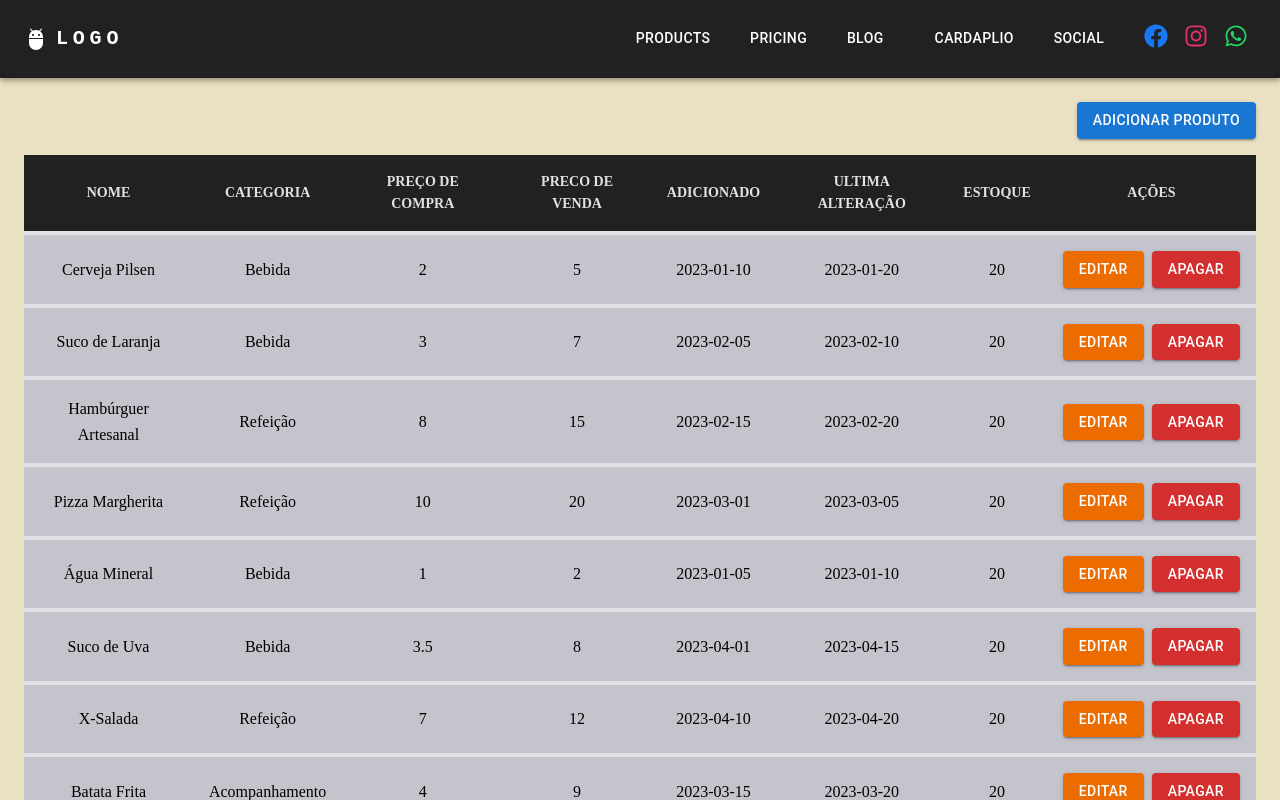
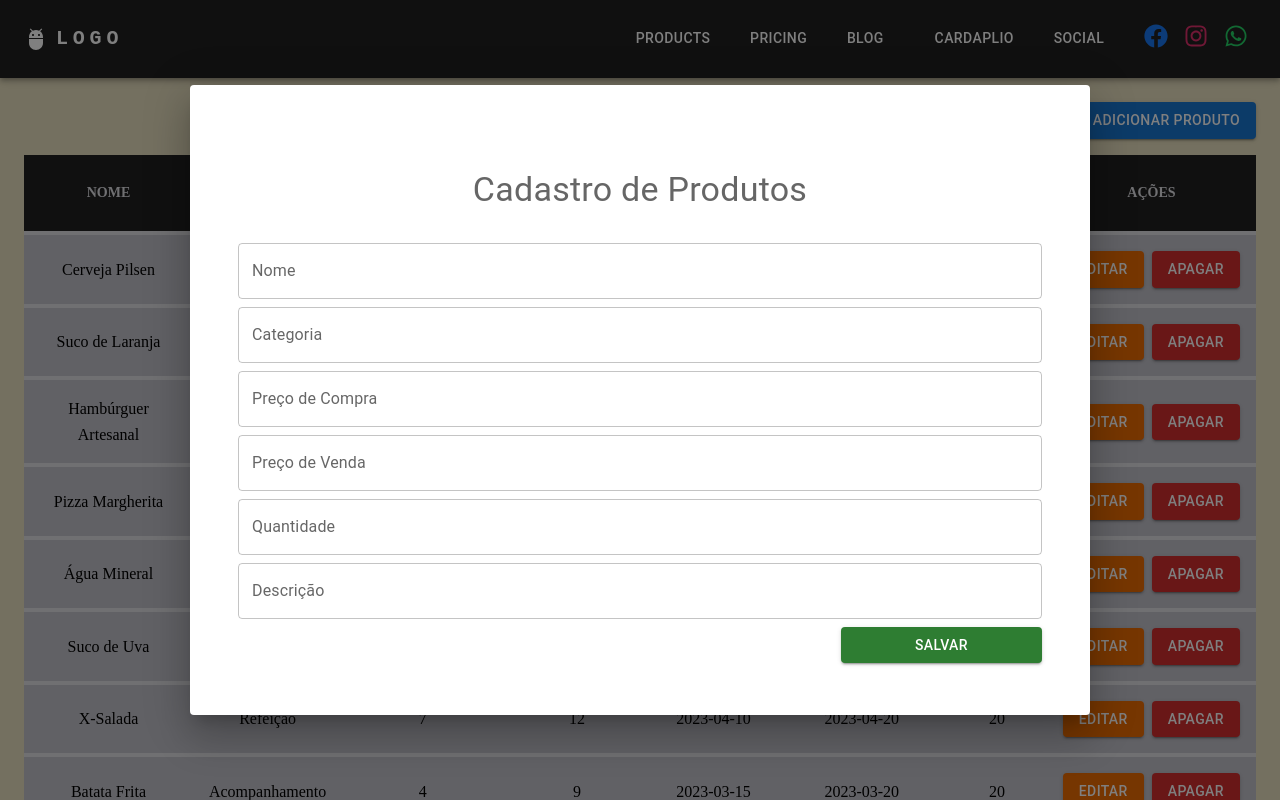
Before and after one commit to nemesioveloso/fogo-na-panela-web, a React (Vite) app: page /dashboard in a window 1280 px wide. Both pictures are taken after a click on the button "ADICIONAR PRODUTO". Shown: the top 800 px of the page. Built offline with nearby package versions, Linux system fonts and the light colour scheme.

Commit message:
ajuste no adicionar produto, jogando para a tabela em um dialog e removendo a página de cadastroProduto

```diff
--- a/src/pages/CadastroDeProdutos/index.tsx
+++ b/src/components/CadastroDeProdutos/index.tsx
@@ -4,7 +4,11 @@ import { useState } from 'react'
 import { toast } from 'react-toastify'
 import { Produtos } from '../../models/Produtos'
 
-export function CadastroDeProdutos() {
+interface CadastroDeProdutosProps {
+    onSuccess?: () => void; // callback opcional
+}
+
+export function CadastroDeProdutos({ onSuccess }: CadastroDeProdutosProps) {
     const [values, setValues] = useState<Produtos>({
         nome: '',
         categoria: '',
@@ -71,13 +75,15 @@ export function CadastroDeProdutos() {
         event.preventDefault()
         if (validateFields()) {
             console.log('Formulário válido', values)
+            toast.success('Produto Cadastrado')
+            onSuccess?.()
         } else {
             toast.warning('Dados obrigatórios ausentes.')
         }
     }
 
     return (
-        <Container component="form" noValidate autoComplete="off" onSubmit={handleSubmit} sx={{ background: '#f7f7f7', marginTop: '2rem', borderRadius: '8px', padding: '2rem' }}>
+        <Container component="form" noValidate autoComplete="off" onSubmit={handleSubmit} sx={{ marginTop: '2rem', borderRadius: '8px', padding: '2rem' }}>
             <Typography mb={4} variant="h4" textAlign='center' color='textSecondary'>
                 Cadastro de Produtos
             </Typography>
--- a/src/components/Tabela/index.tsx
+++ b/src/components/Tabela/index.tsx
@@ -13,6 +13,7 @@ import { useState } from "react";
 import { ProductsList } from "./style";
 import { DadosProduto } from "../../models/DadosProduto";
 import { getFormattedDate } from "../../function/function";
+import { CadastroDeProdutos } from "../CadastroDeProdutos";
 
 const dadosProdutos = [
   {
@@ -126,6 +127,14 @@ export function TabelaPaginada() {
   const [dialogEdit, setDialogEdit] = useState(false);
   const [dadosEdit, setDadosEdit] = useState<DadosProduto | null>(null);
 
+  const [open, setOpen] = useState(false);
+
+  const handleOpenDialog = () => setOpen(true);
+  const handleCloseDialog = () => setOpen(false);
+  const handleProdutoCadastradoComSucesso = () => {
+    setOpen(false);
+  }
+
   const handleChangePage = (
     _event: React.MouseEvent<HTMLButtonElement> | null,
     newPage: number
@@ -164,7 +173,7 @@ export function TabelaPaginada() {
     <Box>
       <Grid2 p={1} container justifyContent='end'>
         <Grid2>
-          <Button variant="contained" color="primary">
+          <Button variant="contained" color="primary" onClick={handleOpenDialog}>
             Adicionar Produto
           </Button>
         </Grid2>
@@ -355,6 +364,11 @@ export function TabelaPaginada() {
           </Button>
         </DialogActions>
       </Dialog>
+      <Dialog open={open} onClose={handleCloseDialog} maxWidth="md" fullWidth>
+        <DialogContent>
+          <CadastroDeProdutos onSuccess={handleProdutoCadastradoComSucesso} />
+        </DialogContent>
+      </Dialog>
     </Box>
   );
 }
--- a/src/components/Tabela/style.ts
+++ b/src/components/Tabela/style.ts
@@ -36,42 +36,35 @@ export const ProductsList = styled.div`
     }
   }
 
-  /* ========== TELA PEQUENA: TRANSFORMA TABELA EM CARDS ========== */
+
   @media (max-width: 768px) {
     table, thead, tbody, th, td, tr {
       display: block;
     }
 
     thead {
-      /* Oculta o cabeçalho em telas menores */
       display: none;
     }
 
     table {
-      min-width: 100%; /* deixa o table 100% na tela pequena */
+      min-width: 100%;
     }
 
     tbody {
       tr {
-        margin-bottom: 1rem; /* espaçamento entre "cards" */
+        margin-bottom: 1rem;
         border: 1px solid #ccc;
         border-radius: 8px;
-        display: block; /* cada linha é um bloco isolado */
+        display: block;
 
         td {
-          /* Cada célula vira uma linha */
           display: flex;
           justify-content: space-between;
           align-items: center;
-          border: none; /* remove bordas extras */
+          border: none;
           padding: 0.5rem 1rem;
           position: relative;
           text-align: left;
-
-          /*
-            Se quiser que o label fique antes do valor,
-            use o pseudo-elemento ::before com o conteúdo de data-label
-          */
           &::before {
             content: attr(data-label);
             font-weight: bold;
--- a/src/routes/routes.tsx
+++ b/src/routes/routes.tsx
@@ -2,7 +2,6 @@ import { Route, Routes } from "react-router-dom";
 import { Home } from "../pages/Home";
 import { About } from "../pages/About";
 import { NotFound } from "../pages/NotFound";
-import { CadastroDeProdutos } from "../pages/CadastroDeProdutos";
 import { Dashboard } from "../pages/Dashboard";
 import { DashboardMesas } from "../pages/Mesa";
 
@@ -11,7 +10,6 @@ export function Router() {
         <Routes>
             <Route path="/" element={<Home />} />
             <Route path="about" element={<About />} />
-            <Route path="cadastrarProduto" element={<CadastroDeProdutos />} />
             <Route path="dashboard" element={<Dashboard />} />
             <Route path="dashboardMesas" element={<DashboardMesas />} />
             <Route path="*" element={<NotFound />} />
```
